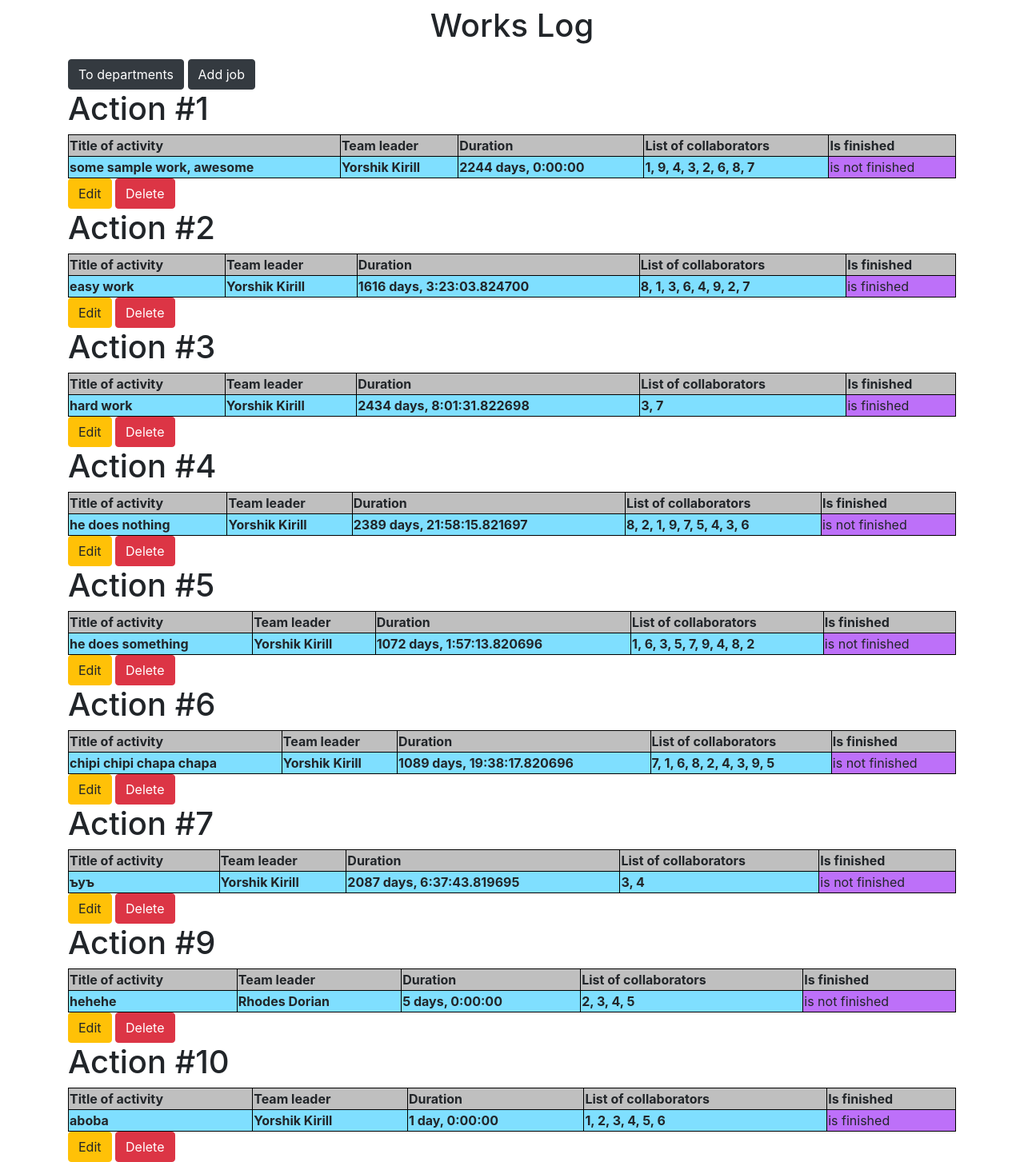
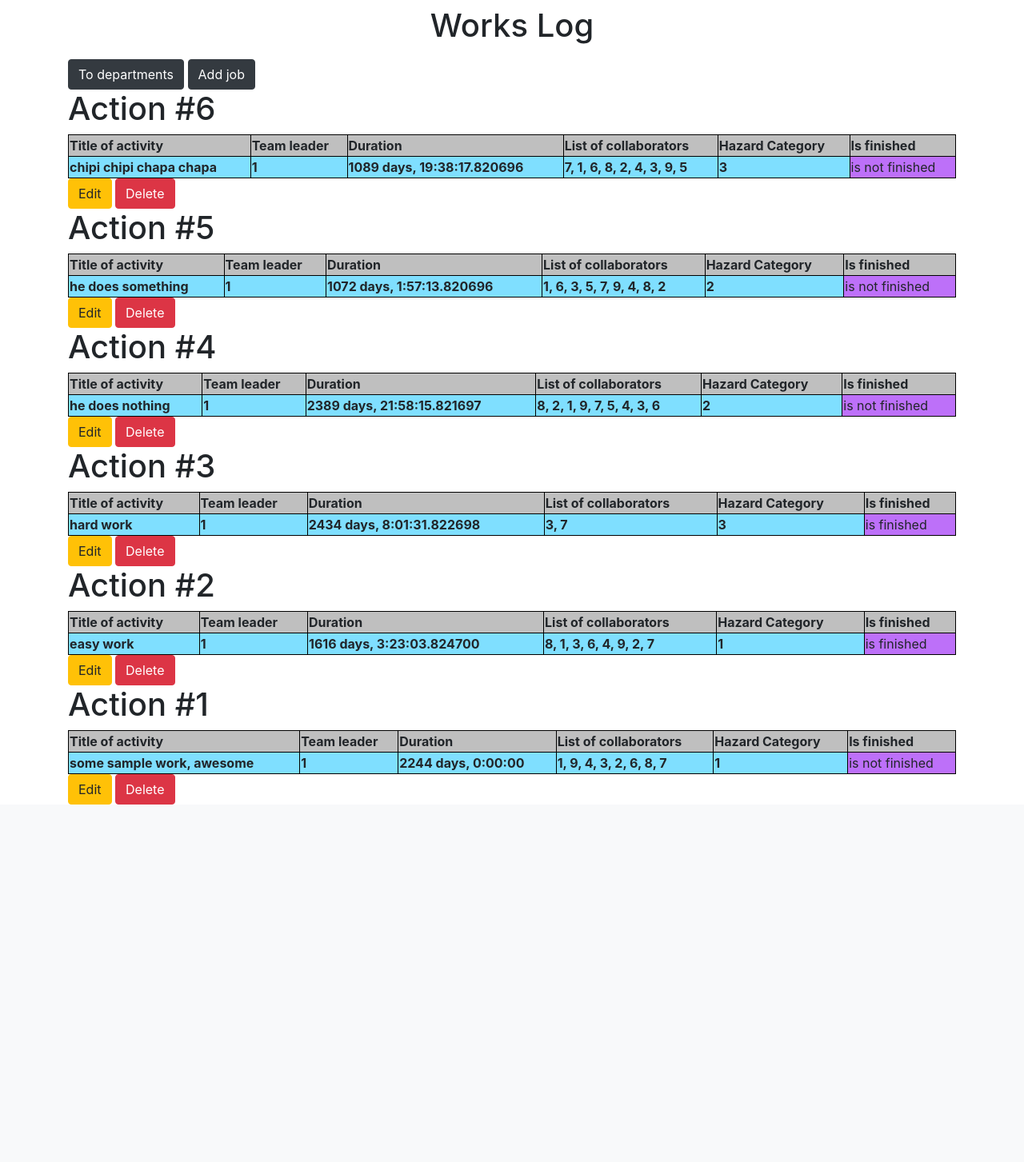
Before and after one commit to Yorshik/flask-sqlalchemy-2, a Flask app: page / in a window 1280 px wide. Shown: the part 141-1594 px from the top of the page at 80% size. After the commit the page ends 1147 px from the top, so only its background shows below. Run offline with Flask 3, Linux system fonts and the light colour scheme; a user stored in the database is signed in; data comes from the database, SQL or seed files in the repository; both versions use the stored data as it was after the commit; some libraries are stand-ins or nearby versions.

Commit message:
Вспомогательная таблица

```diff
--- a/data/users.py
+++ b/data/users.py
@@ -2,7 +2,7 @@ import datetime
 from flask_login import UserMixin
 import sqlalchemy
 from werkzeug.security import check_password_hash, generate_password_hash
-from .db_session import SqlAlchemyBase
+from data.db_session import SqlAlchemyBase
 
 
 class User(SqlAlchemyBase, UserMixin):
--- a/main.py
+++ b/main.py
@@ -10,6 +10,7 @@ from data.db_session import create_session, global_init
 from data.departments import Department
 from data.jobs import Jobs
 from data.users import User
+from data.categories import Category, association_table
 
 app = Flask(__name__)
 app.config['SECRET_KEY'] = 'yandexlyceum_secret_key'
@@ -204,19 +205,14 @@ def login():
 @app.route('/')
 def index():
     db_sess = create_session()
-    works = db_sess.query(Jobs).all()
-    users = db_sess.query(User).all()
-    team_leaders = {}
-    for worker in works:
-        for user in users:
-            if worker.team_leader == user.id:
-                team_leaders[worker.team_leader] = user.surname + ' ' + user.name
-    updated_works = [{
-        'leader': team_leaders[work.team_leader],
-        'job': work
-    } for work in works]
-    return render_template('magazine.html', works={'works': updated_works},
-                           captain=db_sess.query(User).filter(User.id == 1).first())
+    jobs_data = db_sess.query(Jobs).all()
+    data = []
+    association_table_data = db_sess.query(association_table).all()
+    for jobs_id, category_id in association_table_data:
+        job = db_sess.query(Jobs).filter(Jobs.id == jobs_id).first()
+        category = db_sess.query(Category).filter(Category.id == category_id).first()
+        data.append((job, category))
+    return render_template('magazine.html', jobs_data=jobs_data, print_data=data)
 
 
 @app.route('/departments')
--- a/templates/magazine.html
+++ b/templates/magazine.html
@@ -6,8 +6,8 @@
   <h1 style="text-align: center">Works Log</h1>
   <a class="btn btn-dark" href="/departments" style="margin-top: 10px">To departments</a>
   <a class="btn btn-dark" href="/add_work" style="margin-top: 10px">Add job</a>
-  {% for work in works['works'] %}
-    <h1>Action #{{ work['job'].id }}</h1>
+  {% for job, category in print_data %}
+    <h1>Action #{{job.id }}</h1>
     <table>
       <thead>
         <tr>
@@ -15,17 +15,19 @@
           <th>Team leader</th>
           <th>Duration</th>
           <th>List of collaborators</th>
+          <th>Hazard Category</th>
           <th>Is finished</th>
         </tr>
       </thead>
       <tbody>
         <tr>
-          <th>{{ work['job'].job }}</th>
-          <th>{{ work['leader'] }}</th>
-          <th>{{ work['job'].end_date - work['job'].start_date }}</th>
-          <th>{{ work['job'].collaborators }}</th>
+          <th>{{ job.job }}</th>
+          <th>{{ job.team_leader }}</th>
+          <th>{{ job.end_date - job.start_date }}</th>
+          <th>{{ job.collaborators }}</th>
+          <th>{{ category.id }}</th>
           <td>
-            {% if work['job'].is_finished %}
+            {% if job.is_finished %}
               is finished
             {% else %}
               is not finished
@@ -34,12 +36,12 @@
         </tr>
       </tbody>
     </table>
-    {% if current_user.is_authenticated and (current_user == work['job'].user or current_user == captain) %}
+    {% if current_user.is_authenticated and (current_user == job.user or current_user == captain) %}
     <div>
-        <a href="/work/{{ work['job'].id }}" class="btn btn-warning">
+        <a href="/work/{{ job.id }}" class="btn btn-warning">
             Edit
         </a>
-        <a href="/work_delete/{{ work['job'].id }}" class="btn btn-danger">
+        <a href="/work_delete/{{ job.id }}" class="btn btn-danger">
             Delete
         </a>
     </div>
```
Also changed, not shown: add data.py (added, +23 -0 lines), data/categories.py (added, +18 -0 lines), db/database.db.
